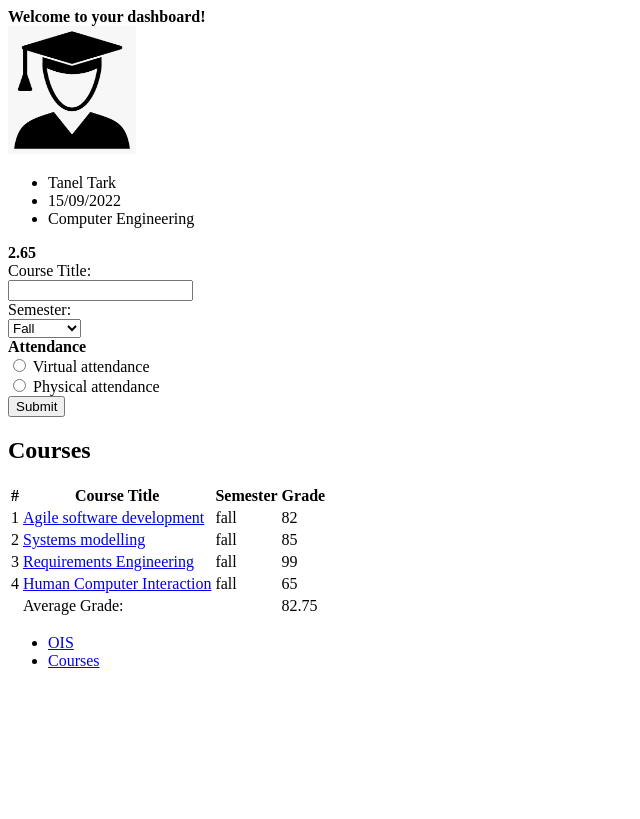
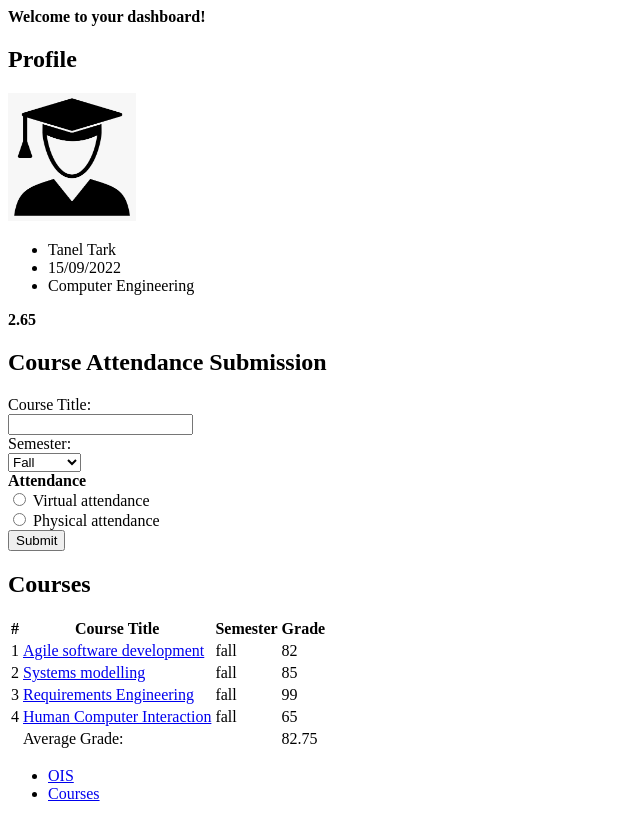
Before and after one commit to Kuulike/WebAppDevCoursePrac2, a plain HTML site: page index.html in a window 1280 px wide. Shown: the whole page, without its empty margins (0-640 px from the left). Drawn offline with Linux system fonts and the light colour scheme.

Commit message:
clearing warnings

```diff
--- a/index.html
+++ b/index.html
@@ -12,6 +12,7 @@
     </header>
 
     <section>
+        <h2>Profile</h2>
         <div>
             <img src="res/images/me.png" width="128" height="128" alt="My picture">
         </div>
@@ -28,12 +29,16 @@
     </section>
 
     <section>
+        <h2>Course Attendance Submission</h2>
         <form>
+            <div>
                 <div>
                     <label for="coursename">Course Title:</label>
                 </div>
                 <input type="text" id="coursename" name="coursename">
+            </div>
 
+            <div>
                 <div>
                     <label for="semester">Semester:</label>
                 </div>
@@ -41,6 +46,7 @@
                     <option value="fall">Fall</option>
                     <option value="summer">Summer</option>
                 </select>
+            </div>
 
             <div>
                 <label><strong>Attendance</strong></label>
```
Lines whose indentation alone changed are shown as unchanged.
